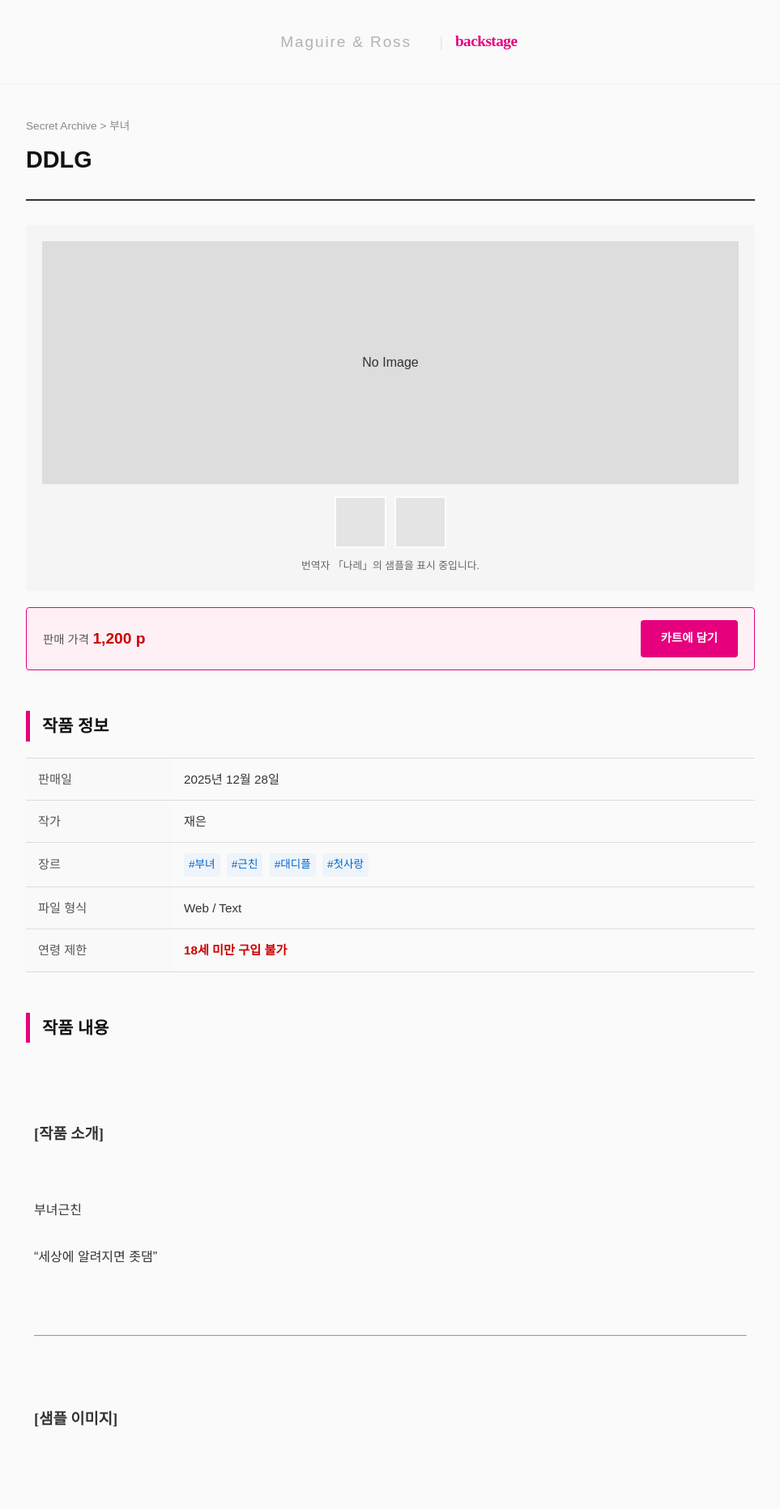
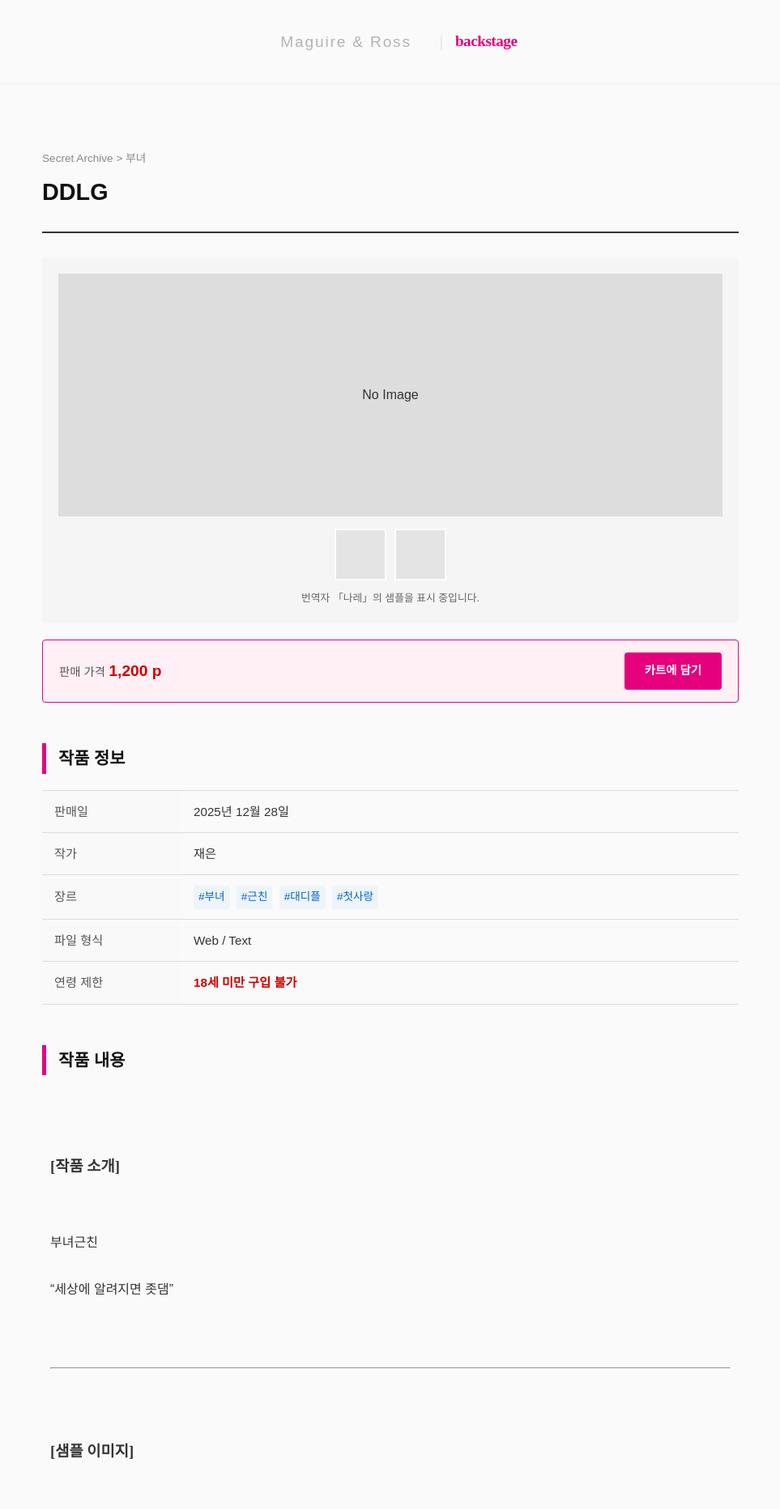
Before and after one commit to narelim/mag-ross-archive, a Jekyll site: the page built from _posts/2025-12-28-daddyprincess.md, in a window 1280 px wide. Shown: the top 1864 px of the page at 81% size, without its empty margins (158-1121 px from the left). Built offline with Jekyll 4.4.1, drawn with Linux system fonts in a browser that asks for light colours; some web fonts are replaced.

Commit message:
Update product.html

```diff
--- a/_layouts/product.html
+++ b/_layouts/product.html
@@ -8,6 +8,7 @@ layout: default
     .post-header { display: none; }
 </style>
 
+<div class="dl-container product-view">
 <div class="dl-container">
 
     <div class="dl-header-area">
@@ -74,3 +75,4 @@ layout: default
     </div>
 
 </div>
+</div>
```
